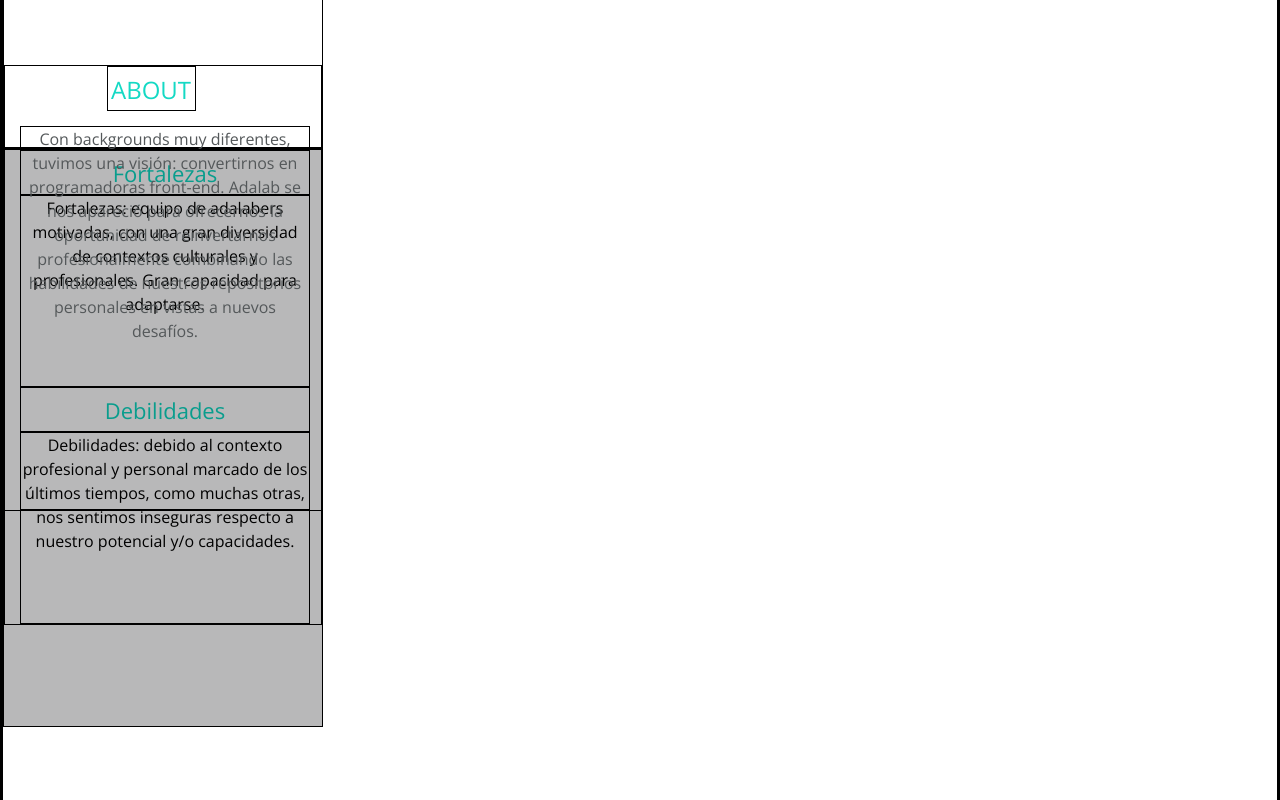
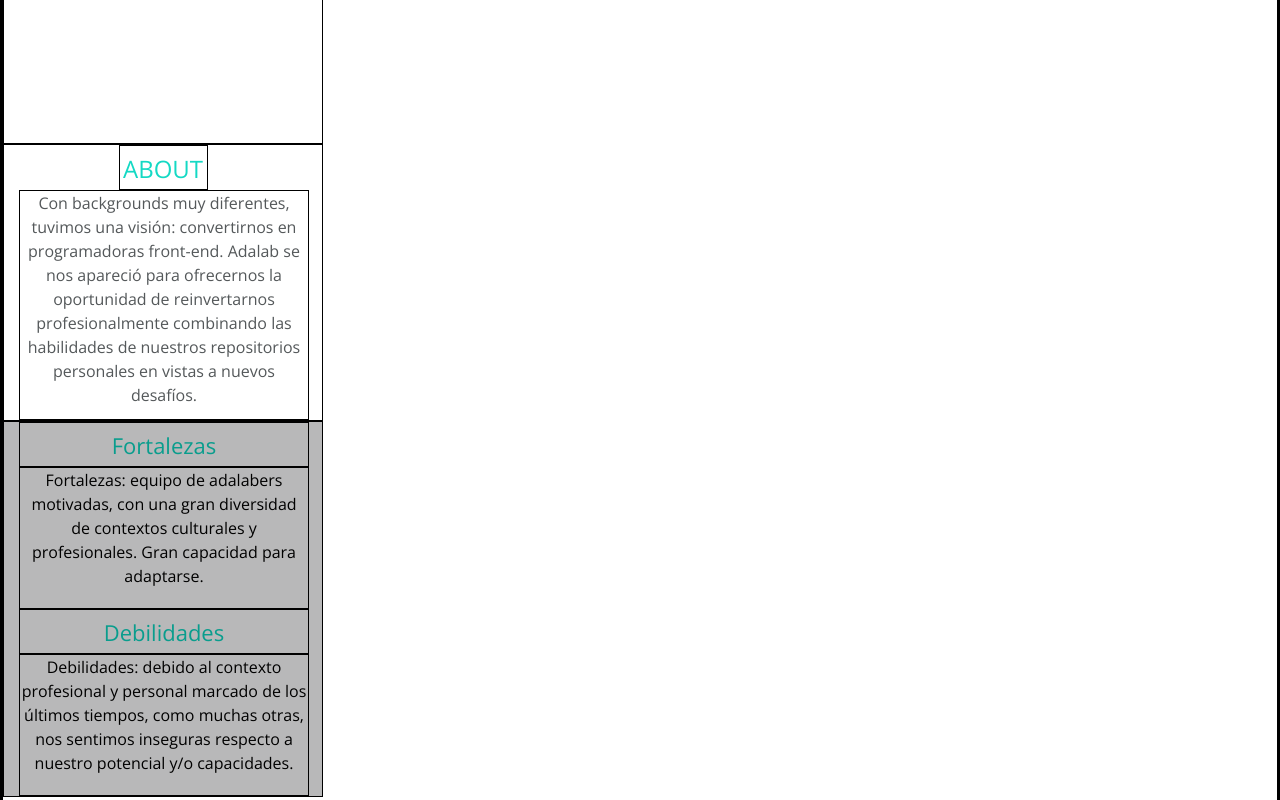
Before and after one commit to ctalloc/Equipo-Sexto-Sentido, a plain HTML site: page index.html in a window 1280 px wide. Shown: the part 470-1270 px from the top of the page. Drawn offline with nearby package versions, Linux system fonts and the light colour scheme.

Commit message:
Fixed About position and cleaned irrelevant code.

```diff
--- a/index.html
+++ b/index.html
@@ -37,7 +37,6 @@
     </div>
     <!--about us-->
     <section class="about">
-      <article class="article-about">
         <h3 id="equipo" class="aboutheadtext">ABOUT</h3>
         <!--... aquí "Equipo"?-->
         <p class="abouttext">
@@ -47,11 +46,9 @@
           habilidades de nuestros repositorios personales en vistas a nuevos
           desafíos.
         </p>
-      </article>
     </section>
     <!--fortalezas y debilidades-->
     <section class="fortalezasydebilidades">
-      <article>
         <h3 class="fortalezastitle">Fortalezas</h3>
         <p class="fortalezastext">
           Fortalezas: equipo de adalabers motivadas, con una gran diversidad
@@ -64,7 +61,6 @@
             los últimos tiempos, como muchas otras, nos sentimos inseguras
             respecto a nuestro potencial y/o capacidades.
           </p>
-        </article>
       </section>
       <!--adalabers-->
 
--- a/style/main.css
+++ b/style/main.css
@@ -72,6 +72,8 @@
 /*HERO*/
 .div-hero {
   width: 320px;
+  /*hay que posicionar bien este elemento y especificar bien las medidas para que se coloquen automáticamente las demás secciones. La imagene stá superpuesta con el header */
+  height: 504px;
 
 }
 .img-hero {
@@ -104,40 +106,30 @@ z-index: 1000;
   position: relative;
 }
 /* ABOUT US*/
-.article-about {
-  position: relative;
-  top: 420px; /*¿Recalcular?*/
-}
 .about {
   width: 320px;
-  height: 504px;
+  position: relative;
 }
 .aboutheadtext {
   width: 89px;
   height: 45px;
-  margin: 0 99.5px 15px 101.5px;
+  margin-left: auto;
+  margin-right: auto;
   font-family: "Open Sans", sans-serif;
   font-size: 24px;
   font-weight: 500;
-  font-stretch: normal;
-  font-style: normal;
   line-height: 1.88;
-  letter-spacing: normal;
   text-align: center;
   color: var(--aqua);
 }
 .abouttext {
   width: 290px;
-  height: 384px;
+  height: 230px;
   margin-left: 15px;
   margin-right: 15px;
   font-family: "Open Sans", sans-serif;
   font-size: 16px;
-  font-weight: normal;
-  font-stretch: normal;
-  font-style: normal;
   line-height: 1.5;
-  letter-spacing: normal;
   text-align: center;
   color: #54585a;
 }
@@ -145,8 +137,8 @@ z-index: 1000;
 
 .fortalezasydebilidades {
   width: 320px;
-  height: 579px;
   background-color: #b8b8b9;
+  position: relative;
 }
 .fortalezastitle {
   width: 290px;
@@ -157,22 +149,16 @@ z-index: 1000;
   font-size: 16px;
   font-size: 22px;
   font-weight: 500;
-  font-stretch: normal;
-  font-style: normal;
   line-height: 2.05;
-  letter-spacing: normal;
   text-align: center;
   color: var(--blue-green);
 }
 .fortalezastext {
   width: 290px;
-  height: 192px;
+  height: 142px;
   margin-left: 15px;
   margin-right: 15px;
   font-size: 16px;
-  font-weight: normal;
-  font-stretch: normal;
-  font-style: normal;
   line-height: 1.5;
   letter-spacing: normal;
   text-align: center;
@@ -186,24 +172,17 @@ z-index: 1000;
   font-size: 16px;
   font-size: 22px;
   font-weight: 500;
-  font-stretch: normal;
-  font-style: normal;
   line-height: 2.05;
-  letter-spacing: normal;
   text-align: center;
   color: var(--blue-green);
 }
 .debilidadestext {
   width: 290px;
-  height: 192px;
+  height: 142px;
   margin-left: 15px;
   margin-right: 15px;
   font-size: 16px;
-  font-weight: normal;
-  font-stretch: normal;
-  font-style: normal;
   line-height: 1.5;
-  letter-spacing: normal;
   text-align: center;
 }
 
```
